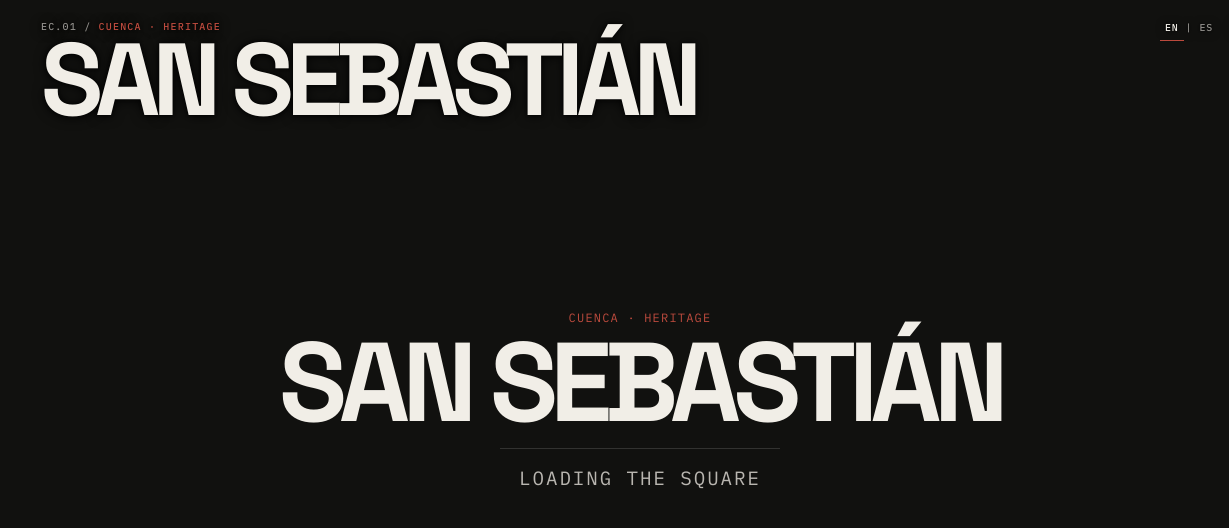
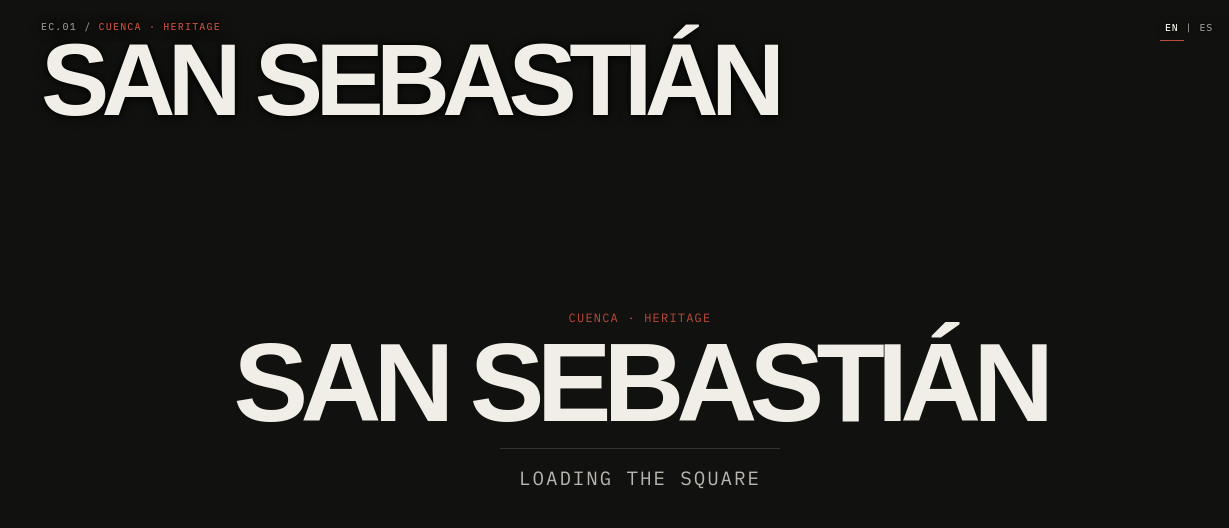
Before and after one commit to cebx3001/Gaussian-AR, a website built with Vite: page index.html in a window 1280 px wide. Shown: the full height of the page, 0-1229 px from the left. Built offline with nearby package versions, Linux system fonts and the light colour scheme; what @playcanvas/supersplat-viewer, playcanvas would draw is missing.

Commit message:
Use architectural display typography

```diff
--- a/index.html
+++ b/index.html
@@ -9,7 +9,7 @@
         <link rel="preconnect" href="https://fonts.gstatic.com" crossorigin />
         <link
             rel="stylesheet"
-            href="https://fonts.googleapis.com/css2?family=IBM+Plex+Mono:wght@400;500;600&family=Space+Grotesk:wght@400;500;600;700&display=swap"
+            href="https://fonts.googleapis.com/css2?family=Archivo+Black&family=IBM+Plex+Mono:wght@400;500;600&family=Inter:wght@400;500;600;700&display=swap"
         />
         <title>San Sebastián · Cuenca</title>
     </head>
```
